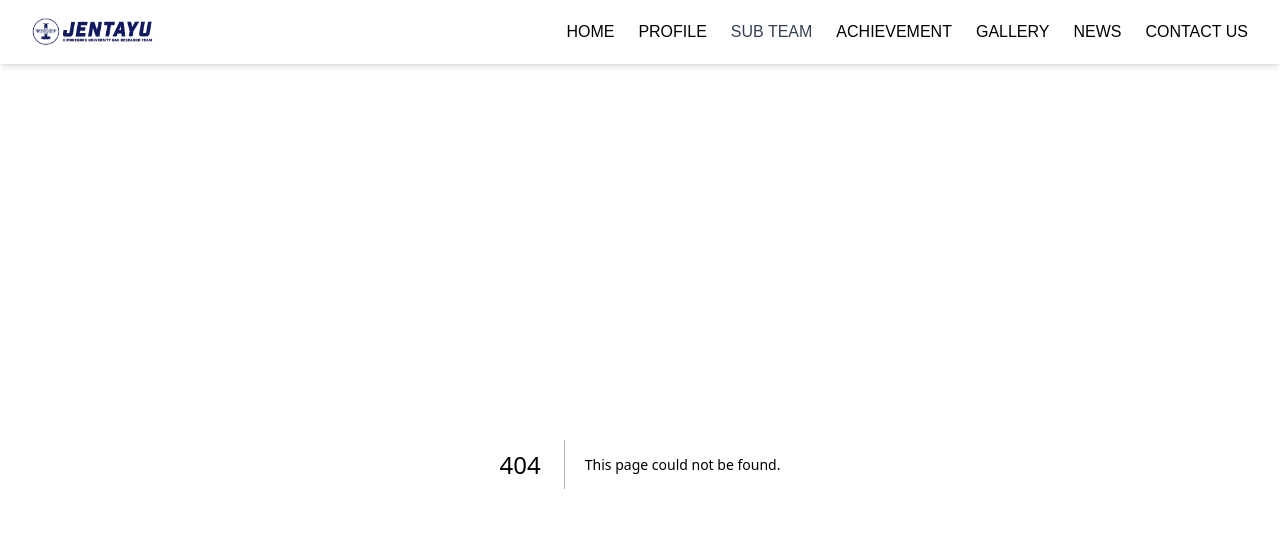
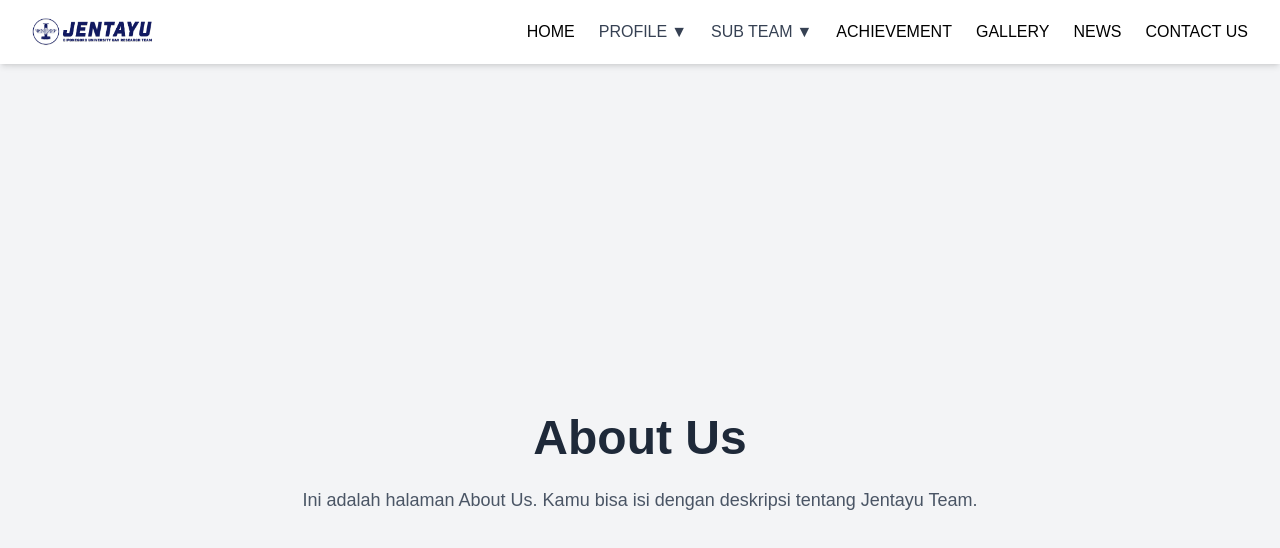
Before and after one commit to aufaika/Jentayu-Team, a Next.js app in the folder company-profile/: page /profile/about in a window 1280 px wide. Before the commit this address had no page. Shown: the top 548 px of the page. Built offline with nearby package versions, Linux system fonts and the light colour scheme.

Commit message:
Update halaman About dan Board

```diff
--- a/company-profile/app/navbar.tsx
+++ b/company-profile/app/navbar.tsx
@@ -4,13 +4,13 @@ import Link from "next/link";
 import { useState } from "react";
 
 export default function Navbar() {
-  const [isOpen, setIsOpen] = useState(false);
+  const [openMenu, setOpenMenu] = useState<null | "profile" | "sub">(null);
 
   return (
     <nav className="bg-white fixed w-full z-10 shadow-md">
       <div className="max-w-7xl mx-auto px-4 sm:px-6 lg:px-8">
         <div className="flex justify-between h-16">
-          {/* Logo + Name */}
+          {/* Logo */}
           <div className="flex items-center">
             <img
               src="/logo jentayu.png"
@@ -24,23 +24,66 @@ export default function Navbar() {
             <Link href="/" className="text-black hover:text-red-600">
               HOME
             </Link>
-            <Link href="/profile" className="text-black hover:text-red-600">
-              PROFILE
-            </Link>
+
+            {/* PROFILE Dropdown */}
+            <div className="relative">
+              <button
+                onClick={() =>
+                  setOpenMenu(openMenu === "profile" ? null : "profile")
+                }
+                className="flex items-center text-gray-700 focus:outline-none hover:text-red-600 transition-colors duration-200"
+              >
+                PROFILE
+                <span
+                  className={`ml-1 transform transition-transform duration-200 ${
+                    openMenu === "profile" ? "rotate-180" : ""
+                  }`}
+                >
+                  ▼
+                </span>
+              </button>
+
+              {openMenu === "profile" && (
+                <div
+                  className="absolute top-full mt-2 bg-white border rounded shadow-lg min-w-[250px]"
+                  onMouseLeave={() => setOpenMenu(null)}
+                >
+                  <Link
+                    href="/profile/about"
+                    className="block px-4 py-2 text-gray-700 hover:bg-gray-100 hover:text-red-600 whitespace-nowrap"
+                  >
+                    ABOUT US
+                  </Link>
+                  <Link
+                    href="/profile/board"
+                    className="block px-4 py-2 text-gray-700 hover:bg-gray-100 hover:text-red-600 whitespace-nowrap"
+                  >
+                    BOARD OF DIRECTORS
+                  </Link>
+                </div>
+              )}
+            </div>
 
             {/* SUB TEAM Dropdown */}
             <div className="relative">
               <button
-                onClick={() => setIsOpen(!isOpen)}
-                className="text-gray-700 focus:outline-none hover:text-red-600 transition-colors duration-200"
+                onClick={() => setOpenMenu(openMenu === "sub" ? null : "sub")}
+                className="flex items-center text-gray-700 focus:outline-none hover:text-red-600 transition-colors duration-200"
               >
                 SUB TEAM
+                <span
+                  className={`ml-1 transform transition-transform duration-200 ${
+                    openMenu === "sub" ? "rotate-180" : ""
+                  }`}
+                >
+                  ▼
+                </span>
               </button>
 
-              {isOpen && (
+              {openMenu === "sub" && (
                 <div
-                  className="absolute top-full mt-2 bg-white border rounded shadow-lg w-48"
-                  onMouseLeave={() => setIsOpen(false)}
+                  className="absolute top-full mt-2 bg-white border rounded shadow-lg min-w-[200px]"
+                  onMouseLeave={() => setOpenMenu(null)}
                 >
                   <Link
                     href="/sub-team/racing-plane"
--- a/company-profile/app/page.tsx
+++ b/company-profile/app/page.tsx
@@ -1,3 +1,5 @@
+import Link from "next/link";
+
 export default function Home() {
   return (
     <>
@@ -47,7 +49,7 @@ export default function Home() {
         </div>
       </section>
 
-      {/* --- BAGIAN KEDUA --- */}
+      {/* --- BAGIAN KEDUA (ABOUT US) --- */}
       <section className="h-screen flex items-center justify-center bg-gray-100">
         <div className="container mx-auto p-8 flex flex-col md:flex-row items-center justify-center space-y-8 md:space-y-0 md:space-x-16">
           {/* FOTO */}
@@ -59,7 +61,6 @@ export default function Home() {
 
           {/* DESKRIPSI ABOUT US */}
           <div className="w-full md:w-1/2 text-center md:text-left">
-            {/* INI YANG SUDAH DIUBAH */}
             <h2
               className="text-5xl font-extrabold mb-4"
               style={{ color: "#515050" }}
@@ -71,12 +72,17 @@ export default function Home() {
               in aeromodeling by developing efficiently designed UAVs. Operating
               within the rules of the competition is the community's goal.
             </p>
-            <button className="bg-gray-300 text-gray-800 font-bold py-3 px-8 rounded-full shadow-lg hover:bg-gray-400 transition duration-300">
+
+            <Link
+              href="/profile/about"
+              className="inline-block bg-gray-300 text-gray-800 font-bold py-3 px-8 rounded-full shadow-lg hover:bg-gray-400 transition duration-300"
+            >
               About
-            </button>
+            </Link>
           </div>
         </div>
       </section>
+
       {/* --- BAGIAN KETIGA (OUR ROBOT) --- */}
       <section className="h-screen flex flex-col items-center justify-center bg-white p-8">
         <h2
--- /dev/null
+++ b/company-profile/app/profile/about/page.tsx
@@ -0,0 +1,11 @@
+export default function AboutPage() {
+  return (
+    <div className="bg-gray-100 min-h-screen flex flex-col items-center justify-center">
+      <h1 className="text-5xl font-bold text-gray-800 mb-6">About Us</h1>
+      <p className="text-lg text-gray-600 max-w-3xl text-center">
+        Ini adalah halaman About Us. Kamu bisa isi dengan deskripsi tentang
+        Jentayu Team.
+      </p>
+    </div>
+  );
+}
--- a/company-profile/app/profile/page.tsx
+++ b/company-profile/app/profile/board/page.tsx
@@ -1,4 +1,4 @@
-export default function Profile() {
+export default function BoardPage() {
   return (
     <div className="bg-gray-100">
       {/* ========================================================= */}
```
